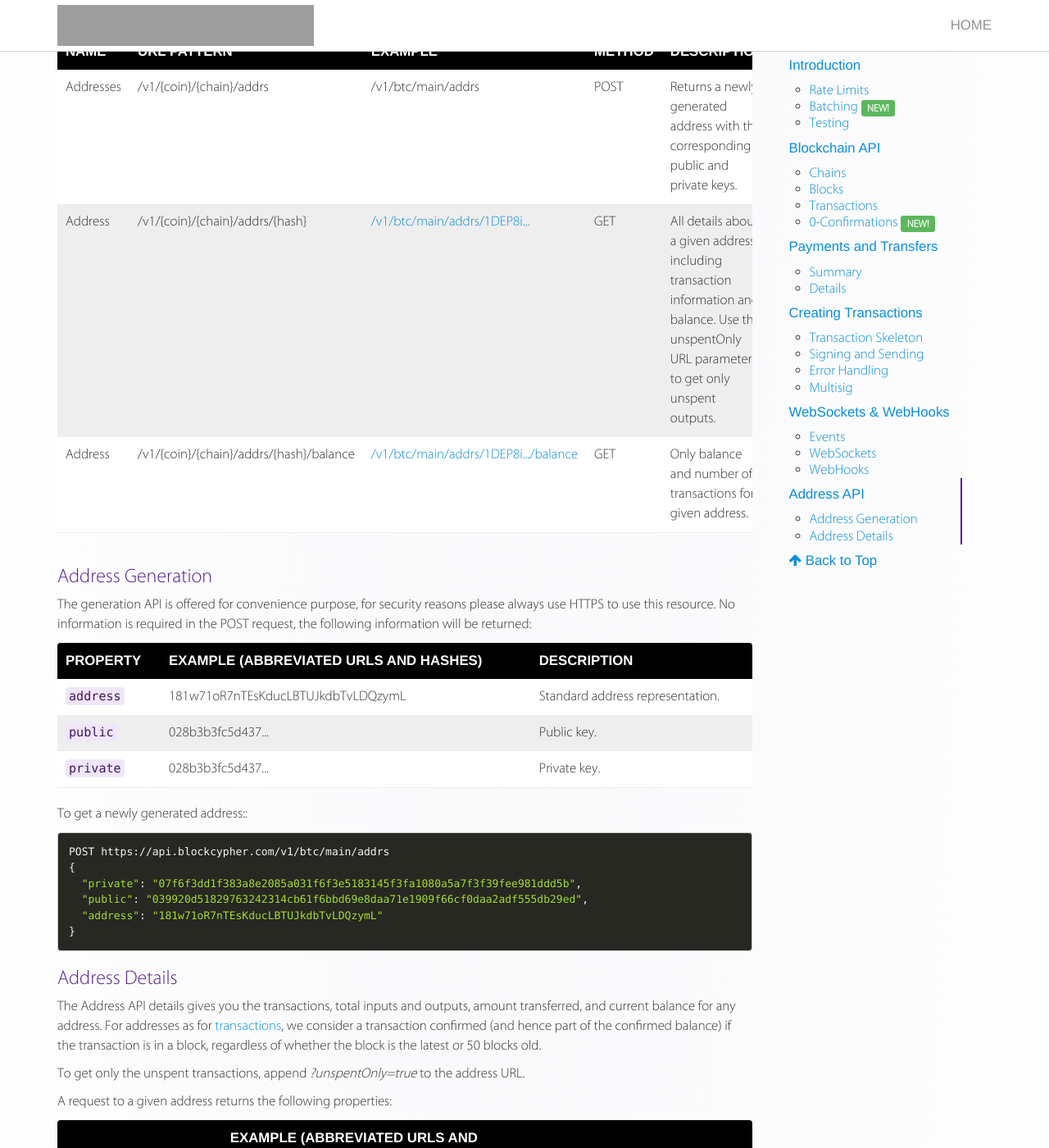
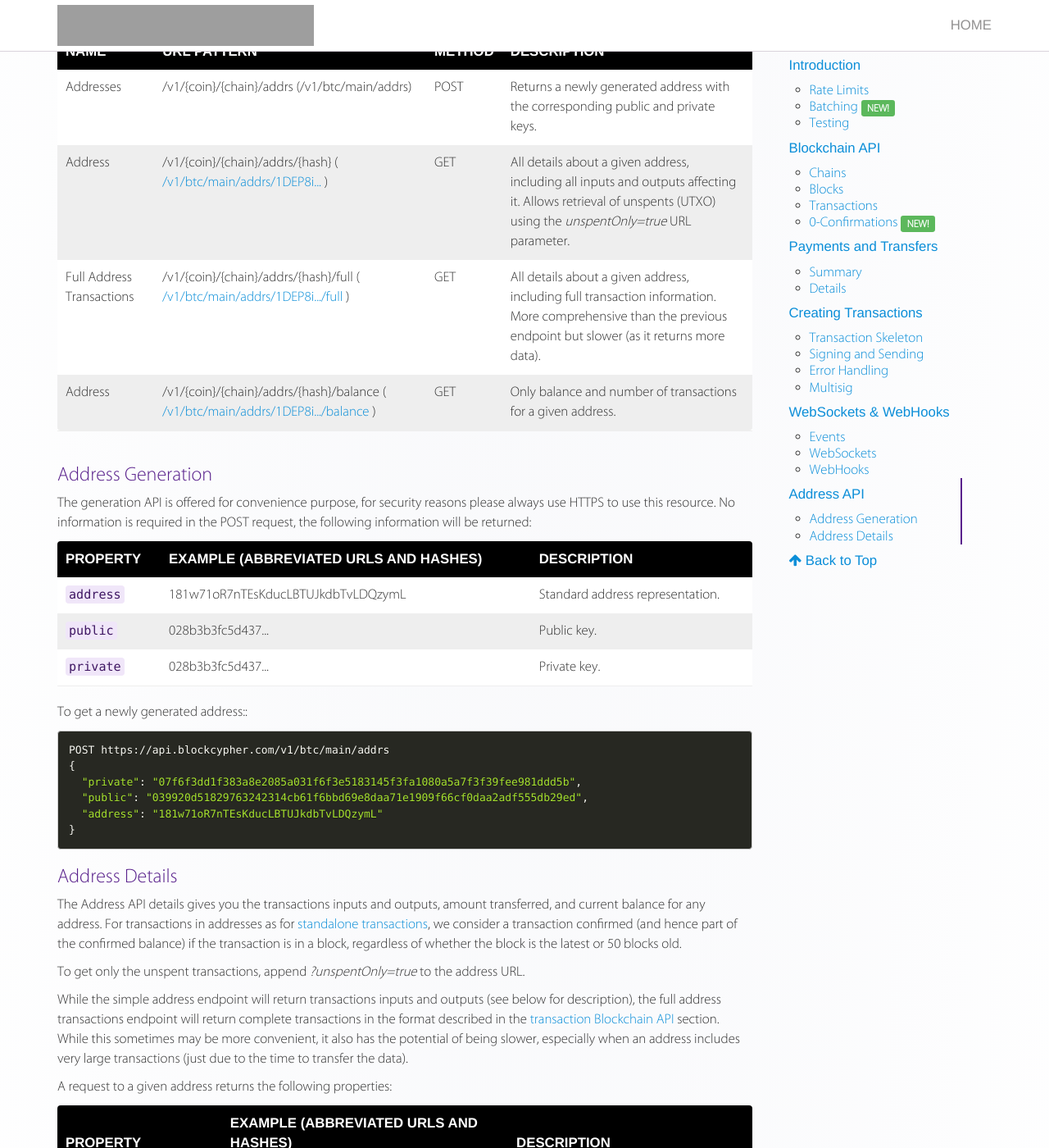
Before and after one commit to blockcypher/documentation, a Jekyll site: the page built from index.html, in a window 1280 px wide and 1400 px high, scrolled down 23944 px. Shown: the whole window at 82% size. Built offline with Jekyll 4.4.1, drawn with Linux system fonts in a browser that asks for light colours; nearby versions of some CDN libraries; some web fonts are replaced; some of the changed text lies outside the part shown.

Commit message:
Added new full address transaction endpoint.

```diff
--- a/_includes/reference/address_api.html
+++ b/_includes/reference/address_api.html
@@ -9,7 +9,6 @@
       <tr>
         <th>Name</th>
         <th>URL Pattern</th>
-        <th>Example</th>
         <th>Method</th>
         <th>Description</th>
       </tr>
@@ -17,29 +16,36 @@
     <tbody>
       <tr>
         <td>Addresses</td>
-        <td>/v1/{coin}/{chain}/addrs</td>
-        <td>/v1/btc/main/addrs</td>
+        <td>/v1/{coin}/{chain}/addrs (/v1/btc/main/addrs)</td>
         <td>POST</td>
         <td>Returns a newly generated address with the corresponding public and private keys.</td>
       </tr>
       <tr>
         <td>Address</td>
-        <td>/v1/{coin}/{chain}/addrs/{hash}</td>
-        <td>
-          <a href="http://api.blockcypher.com/v1/btc/main/addrs/1DEP8i3QJCsomS4BSMY2RpU1upv62aGvhD">
+        <td>/v1/{coin}/{chain}/addrs/{hash}
+          (<a href="http://api.blockcypher.com/v1/btc/main/addrs/1DEP8i3QJCsomS4BSMY2RpU1upv62aGvhD">
             /v1/btc/main/addrs/1DEP8i...
-          </a>
+          </a>)
         </td>
         <td>GET</td>
-        <td>All details about a given address, including transaction information and balance. Use the unspentOnly URL parameter to get only unspent outputs.</td>
+        <td>All details about a given address, including all inputs and outputs affecting it. Allows retrieval of unspents (UTXO) using the <em>unspentOnly=true</em> URL parameter.</td>
+      </tr>
+      <tr>
+        <td>Full Address Transactions</td>
+        <td>/v1/{coin}/{chain}/addrs/{hash}/full
+          (<a href="http://api.blockcypher.com/v1/btc/main/addrs/1DEP8i3QJCsomS4BSMY2RpU1upv62aGvhD/full">
+            /v1/btc/main/addrs/1DEP8i.../full
+          </a>)
+        </td>
+        <td>GET</td>
+        <td>All details about a given address, including full transaction information. More comprehensive than the previous endpoint but slower (as it returns more data).</td>
       </tr>
       <tr>
         <td>Address</td>
-        <td>/v1/{coin}/{chain}/addrs/{hash}/balance</td>
-        <td>
-          <a href="http://api.blockcypher.com/v1/btc/main/addrs/1DEP8i3QJCsomS4BSMY2RpU1upv62aGvhD/balance">
+        <td>/v1/{coin}/{chain}/addrs/{hash}/balance
+          (<a href="http://api.blockcypher.com/v1/btc/main/addrs/1DEP8i3QJCsomS4BSMY2RpU1upv62aGvhD/balance">
             /v1/btc/main/addrs/1DEP8i.../balance
-          </a>
+          </a>)
         </td>
         <td>GET</td>
         <td>Only balance and number of transactions for a given address.</td>
@@ -95,9 +101,11 @@
 <span class="title-anchor" id="address_details"></span>
 <h3 class="text-purple">Address Details</h3>
 
-<p>The Address API details gives you the transactions, total inputs and outputs, amount transferred, and current balance for any address. For addresses as for <a href="#transactions">transactions</a>, we consider a transaction confirmed (and hence part of the confirmed balance) if the transaction is in a block, regardless of whether the block is the latest or 50 blocks old.</p>
+<p>The Address API details gives you the transactions inputs and outputs, amount transferred, and current balance for any address. For transactions in addresses as for <a href="#transactions">standalone transactions</a>, we consider a transaction confirmed (and hence part of the confirmed balance) if the transaction is in a block, regardless of whether the block is the latest or 50 blocks old.</p>
 
 <p>To get only the unspent transactions, append <em>?unspentOnly=true</em> to the address URL.</p>
+
+<p>While the simple address endpoint will return transactions inputs and outputs (see below for description), the full address transactions endpoint will return complete transactions in the format described in the <a href="#transactions">transaction Blockchain API</a> section. While this sometimes may be more convenient, it also has the potential of being slower, especially when an address includes very large transactions (just due to the time to transfer the data).</p>
 
 <p>A request to a given address returns the following properties:</p>
 
```
